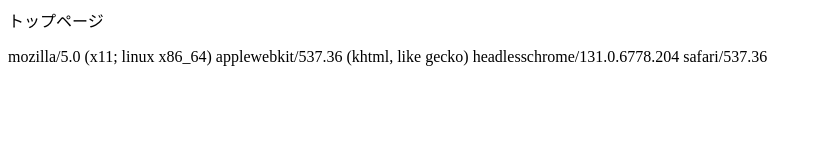
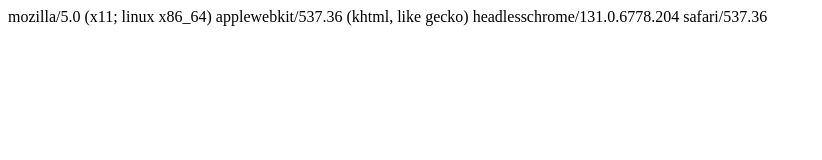
Before and after one commit to t-ehara/user-agent-checker, a plain HTML site: page index.html in a window 1280 px wide. Shown: the whole page, without its empty margins (0-822 px from the left). Drawn offline with Linux system fonts and the light colour scheme.

Commit message:
不要な表示を削除

```diff
--- a/index.html
+++ b/index.html
@@ -1,7 +1,6 @@
 <head>
 </head>
 <div id="box">
-  トップページ
 </div>
 
   <script>
```
